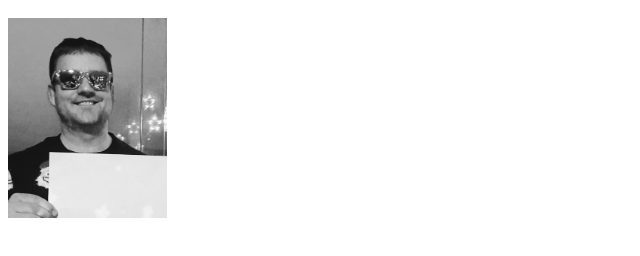
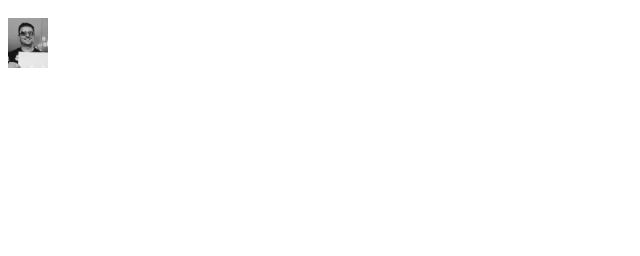
Before and after one commit to ergendoeper/ergendoeper.github.io, a plain HTML site: page index.html in a window 1280 px wide. Shown: the part 48-304 px from the top of the page, without its empty margins (0-640 px from the left). Drawn offline with Linux system fonts and the light colour scheme.

Commit message:
changed pic attributes

```diff
--- a/index.html
+++ b/index.html
@@ -1,7 +1,7 @@
 <html>
     <h1>Hello World !</h1>
     <div>
-        <img src="aow.jpg" alt="just a picture of me" height="200">
+        <img src="aow.jpg" alt="just a picture of me" height="50">
 
     </div>
     </html>
```
